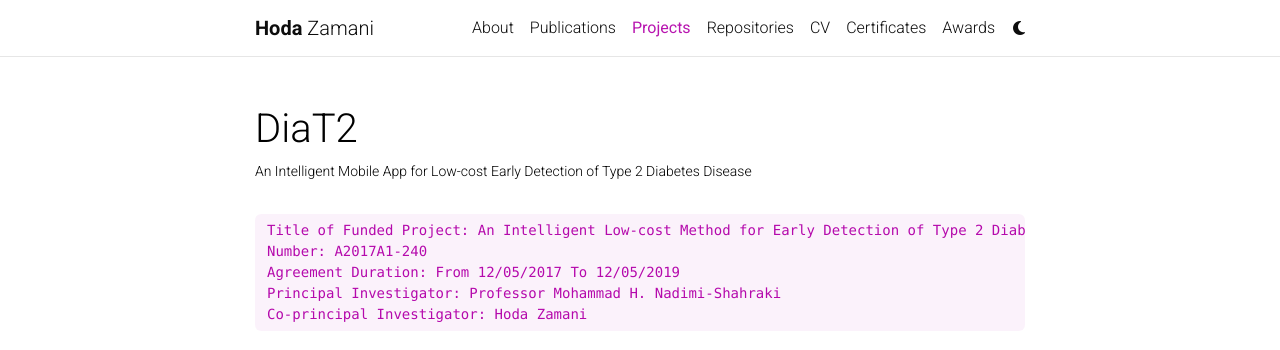
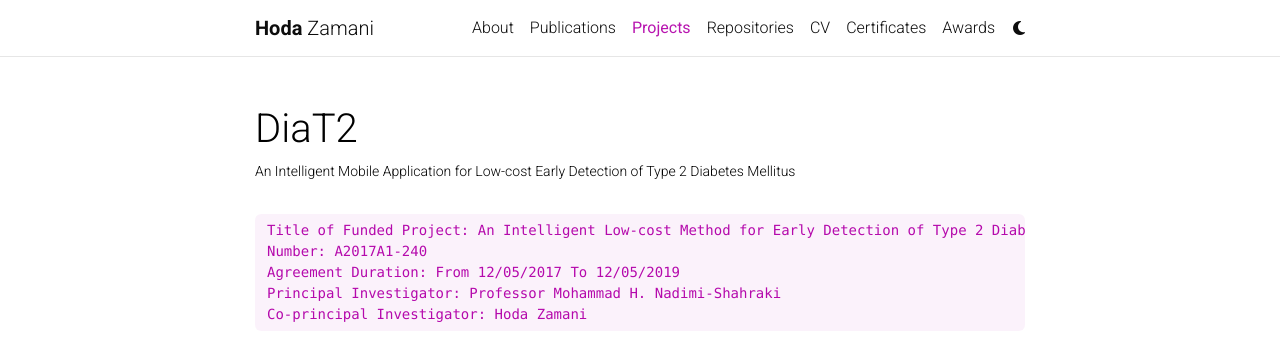
Before and after one commit to HodaZamani/HodaZamani.github.io, a Jekyll site: the page built from _projects/1_project.md, in a window 1280 px wide and 900 px high. Shown: the top 350 px of the window. Built offline with Jekyll 4.4.1, drawn with Linux system fonts in a browser that asks for light colours; full-size pictures stand in for the smaller copies a plugin makes; comment, search, counter and statistics services are not loaded; a style sheet for code colours, icons or effects is not loaded.

Commit message:
Update 1_project.md

```diff
--- a/_projects/1_project.md
+++ b/_projects/1_project.md
@@ -1,7 +1,7 @@
 ---
 layout: page
 title: DiaT2
-description: An Intelligent Mobile App for Low-cost Early Detection of Type 2 Diabetes Disease
+description: An Intelligent Mobile Application for Low-cost Early Detection of Type 2 Diabetes Mellitus
 img: assets/img/Image120.jpg
 importance: 1
 category: work
```
